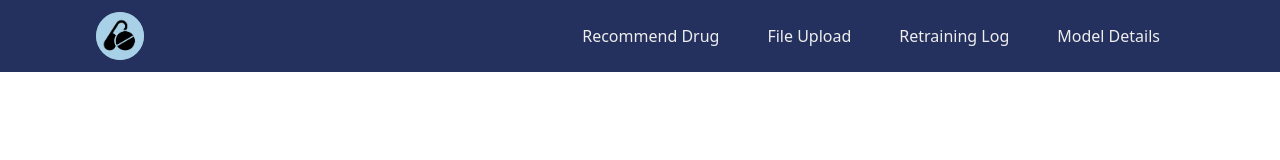
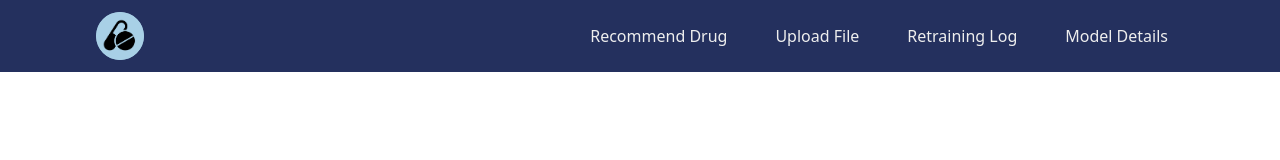
Before and after one commit to rawitsara-ym/Antimicrobial-Recommendation-Frontend, a Vue app: page / in a window 1280 px wide. Shown: the top 160 px of the page. Built offline with nearby package versions, Linux system fonts and the light colour scheme.

Commit message:
edit grid layout in AntimicrobialForm

```diff
--- a/src/components/AntimicrobialForm.vue
+++ b/src/components/AntimicrobialForm.vue
@@ -1,4 +1,5 @@
 <template>
+  <div class="grid">
     <div class="grid grid-cols-2 col-gap">
       <div class="grid grid-col-2">
         <p class="text-center bg-blue-3 px-10 py-2 rounded mr-8">Antimicrobial</p>
@@ -8,6 +9,8 @@
         <p class="text-center bg-blue-3 px-10 py-2 rounded mr-8">Antimicrobial</p>
         <p class="text-center bg-blue-3 px-10 py-2 rounded">S/I/R</p>
       </div>
+    </div>
+    <div class="grid grid-cols-2 grid-flow-col col-gap" :style="{'grid-template-rows': `repeat(${Math.ceil(Object.keys(sir_name).length/2)}, 1fr)`}">
       <div
         v-for="(item, key, index) in sir_name"
         :key="index"
@@ -34,6 +37,7 @@
             {{ item }}
           </option>
         </select>
+      </div>
     </div>
   </div>
 </template>
@@ -91,7 +95,6 @@ export default {
 <style scoped>
 .grid-col-2 {
   grid-template-columns: 2.5fr 1fr;
-  grid-auto-flow: row;
 }
 .col-gap {
   column-gap: 60px;
--- a/src/components/NavBar.vue
+++ b/src/components/NavBar.vue
@@ -2,12 +2,12 @@
   <nav class="bg-blue-1">
     <div class="px-24 flex flex-row justify-between items-center">
       <router-link to="/"><img src="../assets/drug-logo.png" alt="logo" class="w-12 h-12 bg-blue-3 rounded-full"></router-link>
-      <div class="py-6 font-medium text-white-1">
-        <router-link class="mx-6 hover-yellow" active-class="active" to="/recommend-drug">Recommend Drug</router-link>
-        <router-link class="mx-6 hover-yellow" active-class="active" to="/file-upload">File Upload</router-link>
-        <router-link class="mx-6 hover-yellow" active-class="active" to="/retraining-log">Retraining Log</router-link>
-        <router-link class="mx-6 hover-yellow" active-class="active" to="/model-details">Model Details</router-link>
-      </div>
+      <ul class="flex py-6 font-medium text-white-1 gap-x-4">
+        <li class="px-4 hover-yellow"><router-link active-class="active" to="/recommend-drug">Recommend Drug</router-link></li>
+        <li class="px-4 hover-yellow"><router-link active-class="active" to="/upload-file">Upload File</router-link></li>
+        <li class="px-4 hover-yellow"><router-link active-class="active" to="/retraining-log">Retraining Log</router-link></li>
+        <li class="px-4 hover-yellow"><router-link active-class="active" to="/model-details">Model Details</router-link></li>
+      </ul>
     </div>
   </nav>
 </template>
--- a/src/views/Home.vue
+++ b/src/views/Home.vue
@@ -8,7 +8,7 @@
       <li class="text-2xl font-semibold text-gray-2">Upload files to retrain models automatically</li>
     </ul>
     <div>
-      <button @click="getStarted()" class="bg-yellow-1 text-gray-1 font-bold py-2 px-6 rounded">GET STARTED</button>
+      <button @click="getStarted" class="bg-yellow-1 text-gray-1 font-bold py-2 px-6 rounded">GET STARTED</button>
     </div>
   </div>
 </template>
```
Lines whose indentation alone changed are shown as unchanged.
